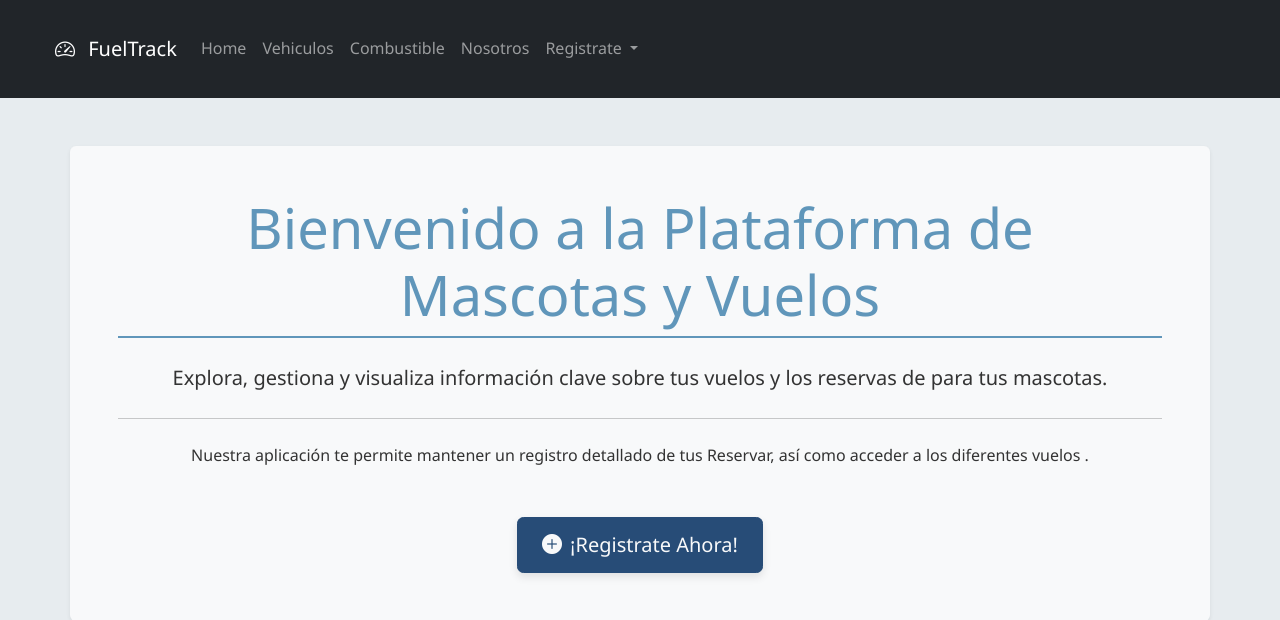
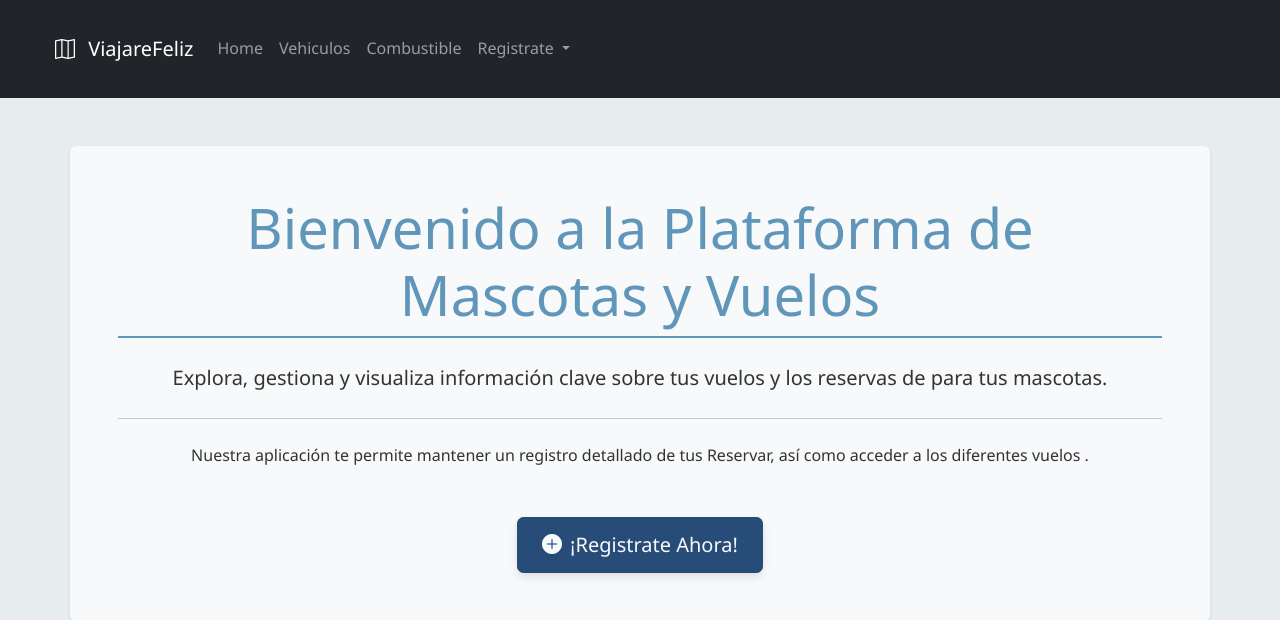
Before and after one commit to Sebas59/Sigmotoaflights, a FastAPI app: page / in a window 1280 px wide. Shown: the top 620 px of the page. Run offline with FastAPI, Linux system fonts and the light colour scheme.

Commit message:
se corrigio routas del navbar

```diff
--- a/templates/includes/navbar.html
+++ b/templates/includes/navbar.html
@@ -2,7 +2,7 @@
 <nav class="navbar navbar-expand-lg navbar-dark bg-dark">
     <div class="container">
   <a class="navbar-brand" href="/">
-            <i class="bi bi-speedometer2 me-2"></i> FuelTrack
+            <i class="bi bi-map me-2"></i> ViajareFeliz
         </a>
   <button class="navbar-toggler" type="button" data-bs-toggle="collapse" data-bs-target="#navbarNavDropdown" aria-controls="navbarNavDropdown" aria-expanded="false" aria-label="Toggle navigation">
     <span class="navbar-toggler-icon"></span>
@@ -13,22 +13,19 @@
         <a class="nav-link" href="/">Home</a>
       </li>
       <li class="nav-item">
-        <a class="nav-link" href="/vehiculos">Vehiculos</a>
+        <a class="nav-link" href="/Users">Vehiculos</a>
       </li>
       <li class="nav-item">
-        <a class="nav-link" href="/combustibles">Combustible</a>
-      </li>
-       <li class="nav-item">
-        <a class="nav-link" href="/informacion">Nosotros</a>
+        <a class="nav-link" href="/Mascotas">Combustible</a>
       </li>
       <li class="nav-item dropdown">
         <a class="nav-link dropdown-toggle" href="#" id="navbarDropdownMenuLink" role="button" data-bs-toggle="dropdown" aria-expanded="false">
           Registrate
         </a>
         <ul class="dropdown-menu" aria-labelledby="navbarDropdownMenuLink">
-          <li><a class="dropdown-item" href="/vehiculos/crear">Registrar vehiculos</a></li>
-          <li><a class="dropdown-item" href="/combustible/crear">Registrar combustible</a></li>
-          <li><a class="dropdown-item" href="/buscar_costo_tanqueo">Consultar costo tanque</a></li>
+          <li><a class="dropdown-item" href="/usuario/crear">Registrar Usuario</a></li>
+          <li><a class="dropdown-item" href="/mascota/crear">Registrar Mascota</a></li>
+          <li><a class="dropdown-item" href="/consultar vuelos">Consultar vuelos</a></li>
         </ul>
       </li>
     </ul>
```
